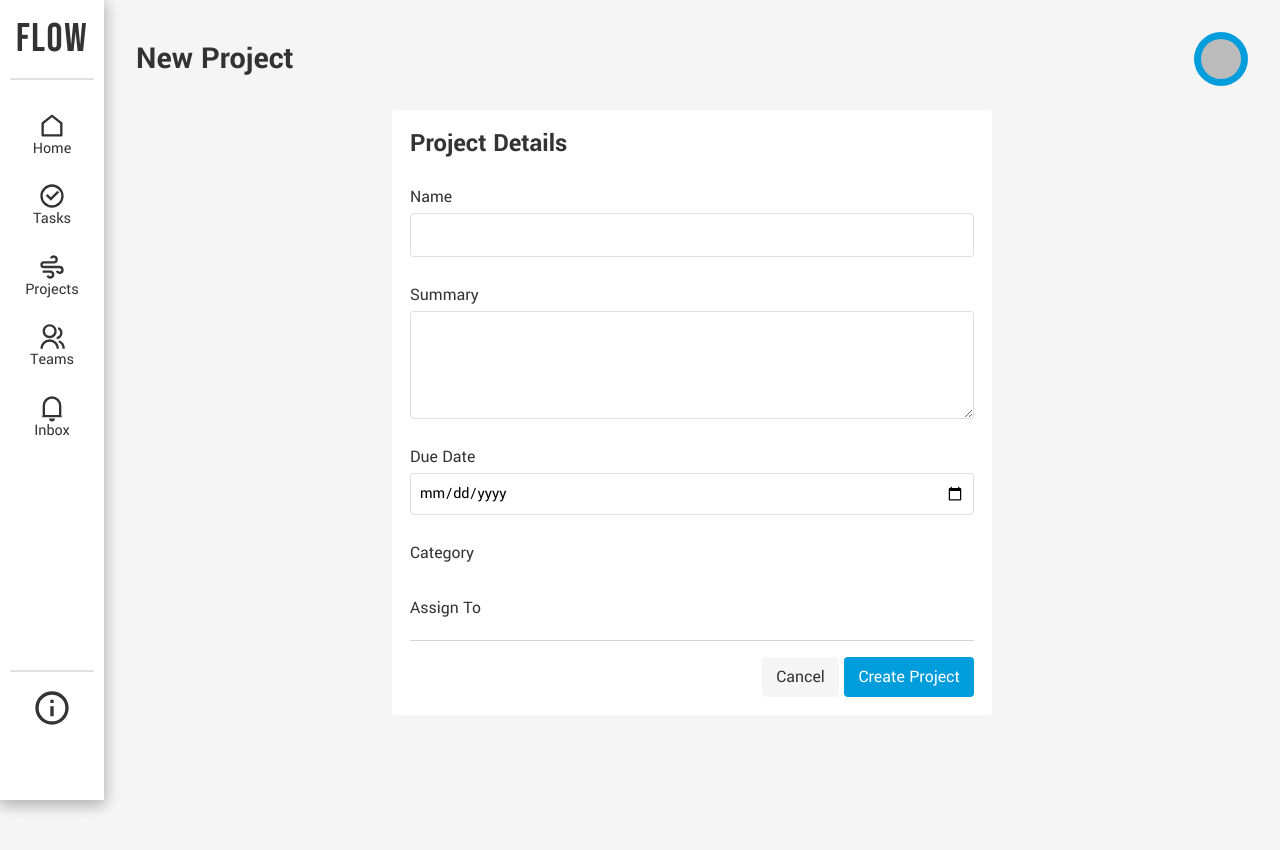
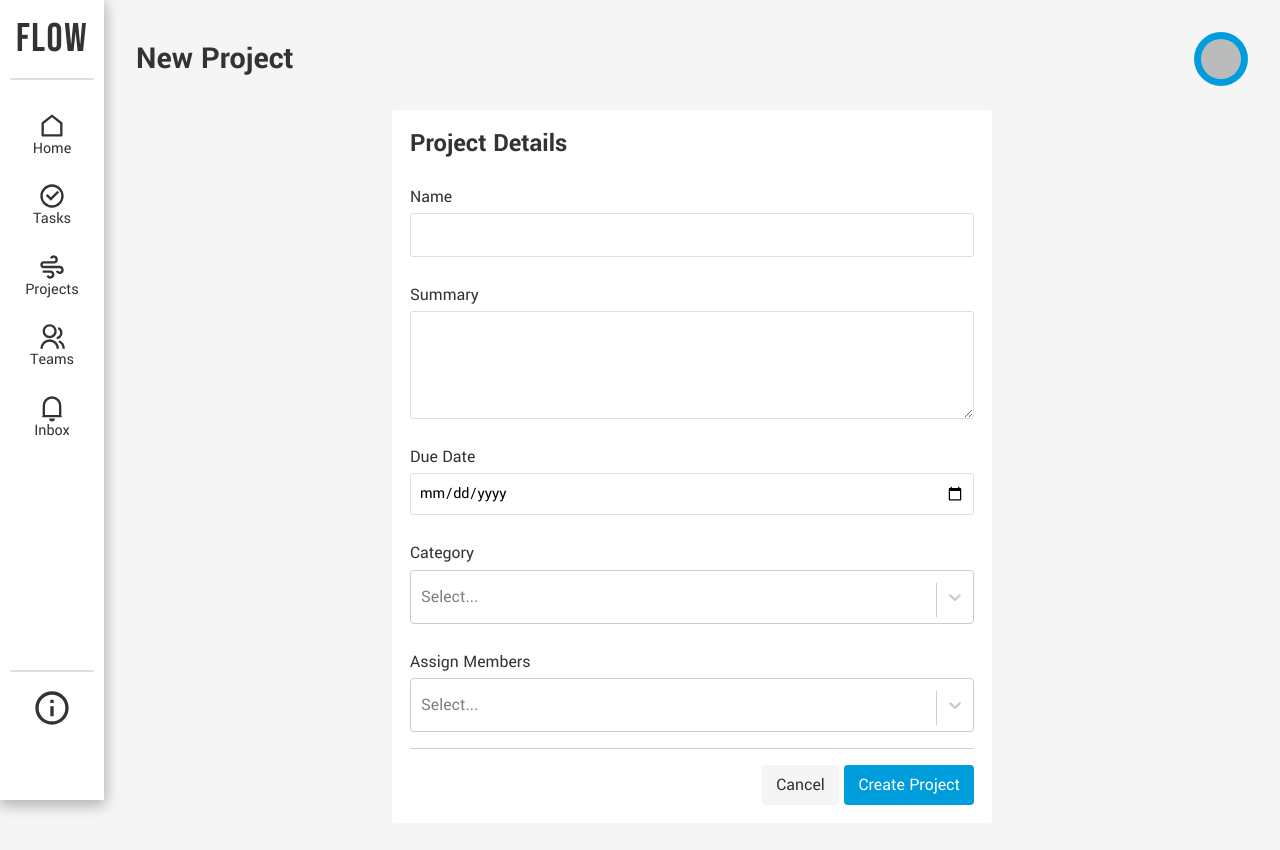
Before and after one commit to lisawagner/flow-app, a React (Create React App) app: page /create in a window 1280 px wide. Shown: the top 850 px of the page. Built offline with nearby package versions, Linux system fonts and the light colour scheme; no server answers; the database is empty; sample sign-in values are in the browser's storage.

Commit message:
feat: add react-select logic to new project form

```diff
--- a/src/pages/NewProject/NewProject.js
+++ b/src/pages/NewProject/NewProject.js
@@ -1,4 +1,6 @@
-import { useState } from 'react'
+import { useState, useEffect } from 'react'
+import { useCollection } from '../../hooks/useCollection'
+import Select from 'react-select'
 // styles
 import styles from './NewProject.module.css'
 
@@ -6,17 +8,48 @@ import styles from './NewProject.module.css'
 //        or use a plugin
 // TODO:  Consider making this a modal window instead
 
+const categories = [
+  { value: 'development', label: 'Development' },
+  { value: 'design', label: 'Design' },
+  { value: 'sales', label: 'Sales' },
+  { value: 'marketing', label: 'Marketing' },
+]
+
 const NewProject = () => {
+  const { documents } = useCollection('users')
+  const [users, setUsers] = useState([])
+
   const [name, setName] = useState('')
   const [details, setDetails] = useState('')
   const [dueDate, setDueDate] = useState('')
   const [category, setCategory] = useState('')
   const [assignedUsers, setAssignedUsers] = useState([])
+  const [formError, setFormError] = useState(null)
+
+  // create user values for react-select
+  useEffect(() => {
+    if(documents) {
+      setUsers(documents.map(user => {
+        return { value: {...user, id: user.id}, label: user.displayName }
+      }))
+    }
+  }, [documents])
+  // console.log(users)
 
   const handleSubmit = async (e) => {
     e.preventDefault()
+    setFormError(null)
 
-    console.log(name, details, dueDate)
+    if (!category) {
+      setFormError('* Please select a category *')
+      return
+    }
+    if (assignedUsers.length < 1) {
+      setFormError('* Set at least 1 user to project *')
+      return
+    }
+
+    console.log(name, details, dueDate, category.value, assignedUsers)
   }
 
   return (
@@ -59,12 +92,19 @@ const NewProject = () => {
 
           <label htmlFor="category" className={styles.formLabel}>
             <span>Category</span>
-            {/* select here later */}
+            <Select
+              onChange={(option) => setCategory(option)}
+              options={categories}
+            />
           </label>
 
-          <label htmlFor="assignedTo" className={styles.formLabel}>
-            <span>Assign To</span>
-            {/* select here later */}
+          <label htmlFor="assign members" className={styles.formLabel}>
+            <span>Assign Members</span>
+            <Select
+              onChange={(option) => setAssignedUsers(option)}
+              options={users}
+              isMulti
+            />
           </label>
 
           <div className={styles.newBtnsWrap}>
@@ -75,7 +115,7 @@ const NewProject = () => {
               <button className={styles.createBtn}>Create Project</button>
             </div>
           </div>
-
+          {formError && <p className={styles.error}>{formError}</p>}
         </form>
       </div>
     </div>
```
